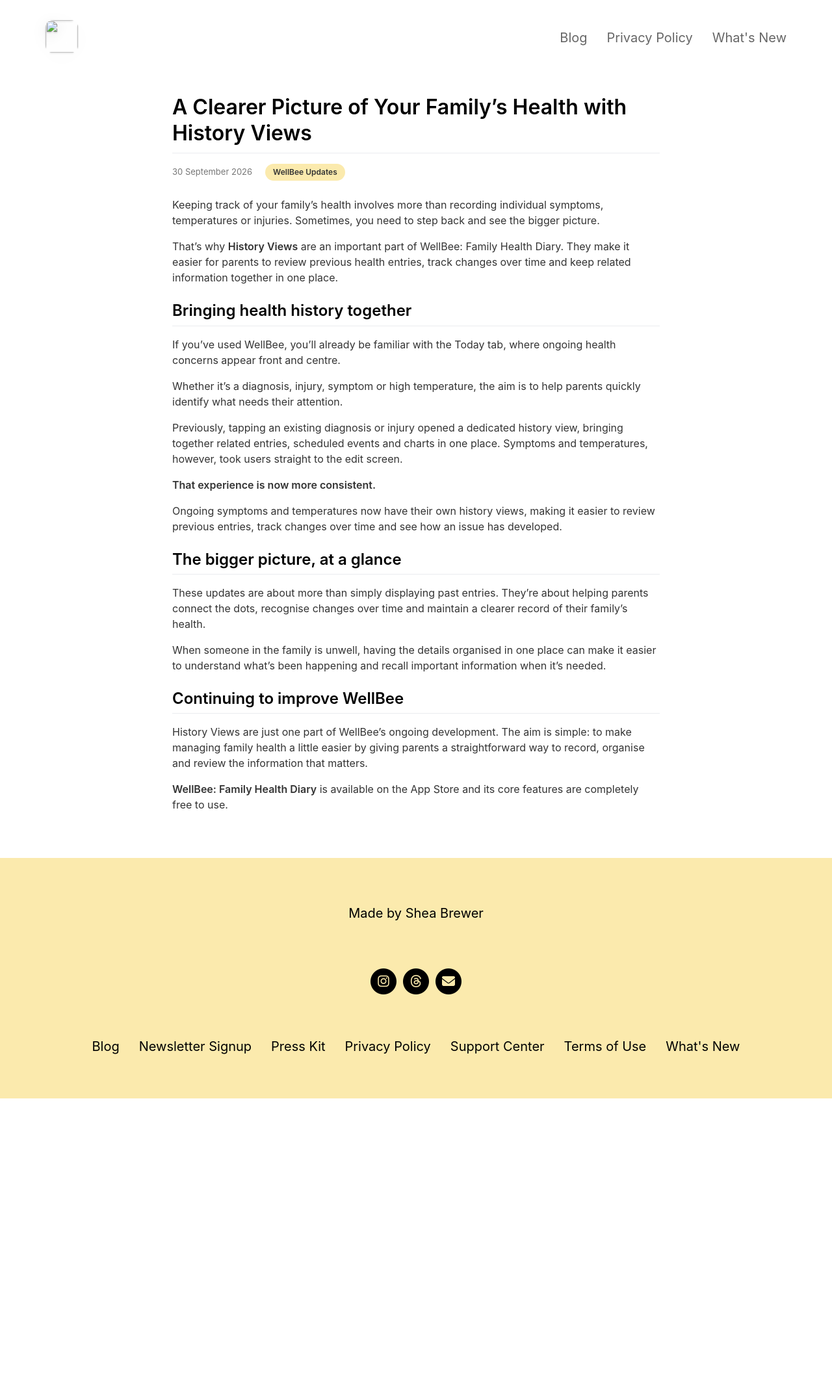
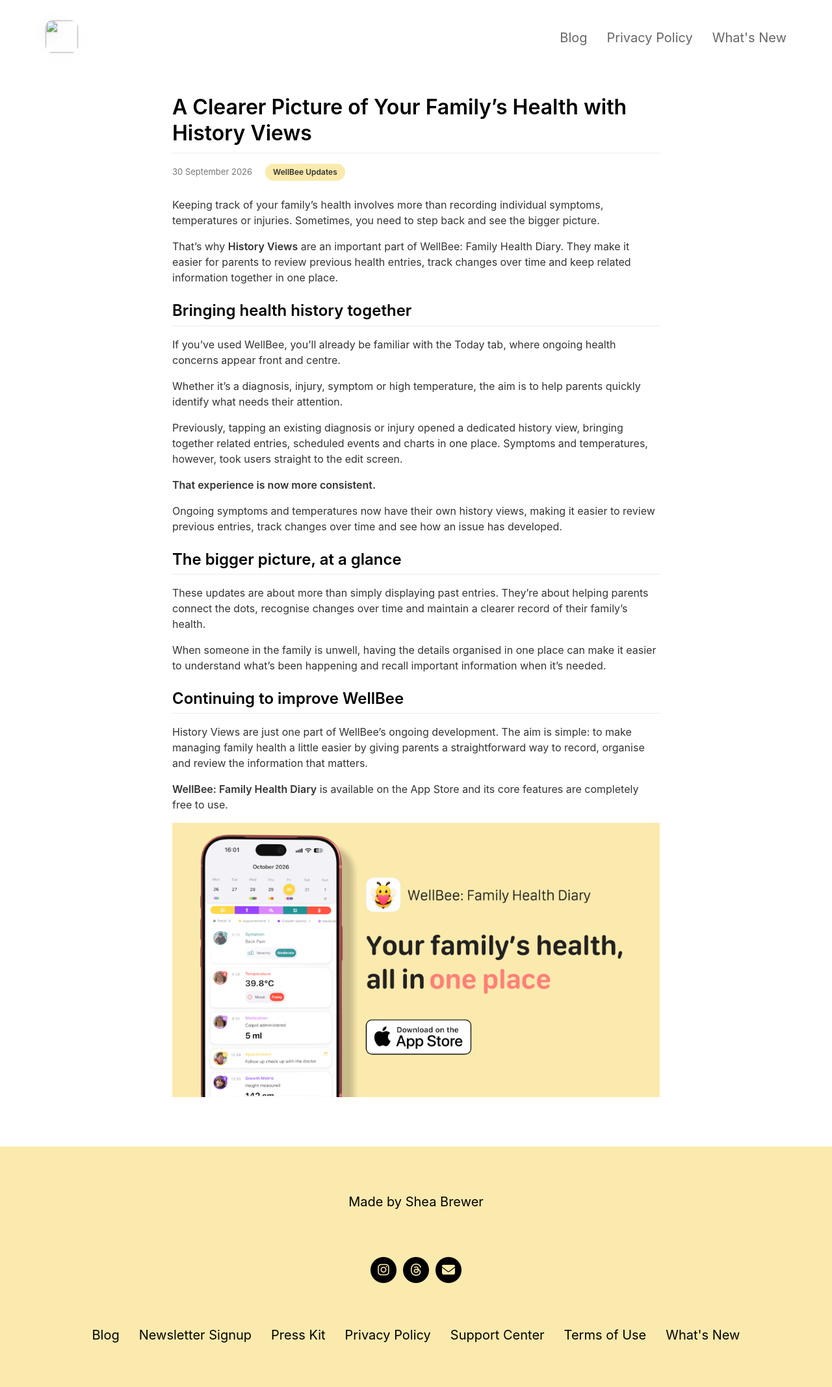
Before and after one commit to sheabrewer1986/WellBeeWebsite, a Jekyll site: the page built from _posts/2026-09-30-history-in-wellbee.md, in a window 1280 px wide. Shown: the whole page at 65% size. Built offline with Jekyll 4.4.1, drawn with Linux system fonts in a browser that asks for light colours; nearby versions of some CDN libraries; before the commit the page ends 1690 px from its top, so only the background shows below that.

Commit message:
[Feature] Added code to display download banner

```diff
--- a/_layouts/post.html
+++ b/_layouts/post.html
@@ -27,6 +27,14 @@
                 </div>
 
                 {{ content }}
+
+                <div class="blogDownloadBanner">
+                    <a href="https://apps.apple.com/app/id6761229336" target="_blank">
+                        <img
+                            src="{{ '/assets/downloadbanner.png' | relative_url }}"
+                            alt="Download WellBee from the App Store">
+                    </a>
+                </div>
             </article>
         </div>
 
```
